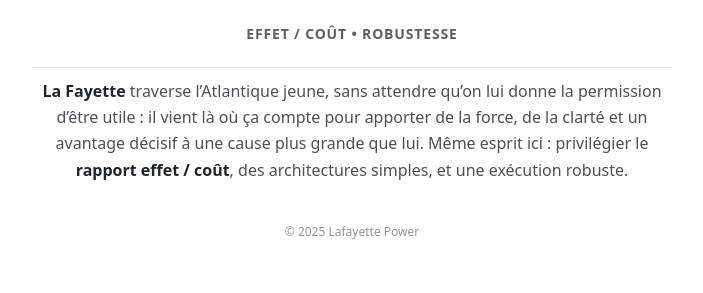
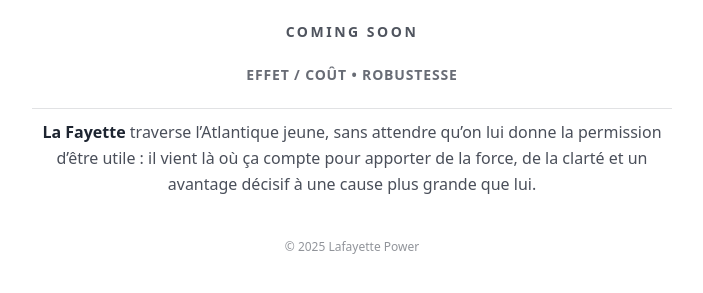
Before and after one commit to kurtistar/lafayettepower, a plain HTML site: page index.html in a window 1280 px wide. Shown: the part 773-1066 px from the top of the page, without its empty margins (288-991 px from the left). Drawn offline with Linux system fonts and the light colour scheme.

Commit message:
Update index.html

```diff
--- a/index.html
+++ b/index.html
@@ -53,19 +53,29 @@
       display:block;
     }
 
+    /* COMING SOON */
+    .coming{
+      margin:2px 0 0;
+      font-weight:700;
+      letter-spacing:.18em;
+      text-transform:uppercase;
+      font-size:clamp(12px, 1.8vw, 14px);
+      color:rgba(11,18,32,.72);
+    }
+
     /* KEYWORDS (fade in/out) */
     .keywords{
       position:relative;
       height:1.6em;
       width:min(720px, 92vw);
-      margin-top:2px;
+      margin-top:0;
       display:grid;
       place-items:center;
       font-weight:600;
       letter-spacing:.06em;
       text-transform:uppercase;
       font-size:clamp(12px, 1.7vw, 14px);
-      color:rgba(11,18,32,.68);
+      color:rgba(11,18,32,.62);
     }
     .keywords span{
       position:absolute;
@@ -130,6 +140,8 @@
         decoding="async"
       />
 
+      <div class="coming">Coming Soon</div>
+
       <div class="keywords" aria-label="Mots-clés">
         <span>Asymétrie • Low-cost</span>
         <span>Effet / coût • Robustesse</span>
@@ -139,7 +151,6 @@
       <p class="story">
         <strong>La Fayette</strong> traverse l’Atlantique jeune, sans attendre qu’on lui donne la permission d’être utile :
         il vient là où ça compte pour apporter de la force, de la clarté et un avantage décisif à une cause plus grande que lui.
-        Même esprit ici : privilégier le <strong>rapport effet / coût</strong>, des architectures simples, et une exécution robuste.
       </p>
 
       <footer>
@@ -150,7 +161,6 @@
   </main>
 
   <script>
-    // année auto
     document.getElementById("y").textContent = new Date().getFullYear();
   </script>
 </body>
```
